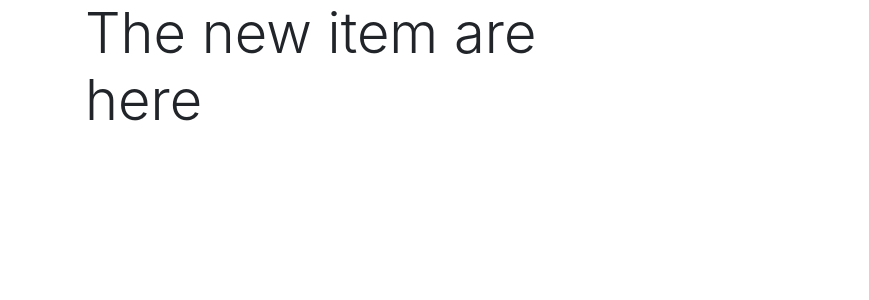
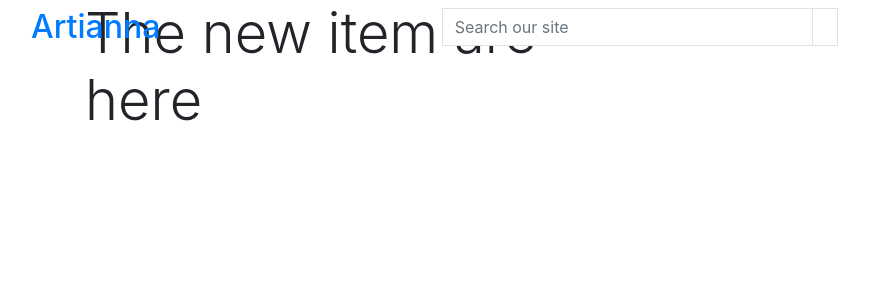
Before and after one commit to MrColorado35/artianna, a Django app: page / in a window 1280 px wide. Shown: the top 300 px of the page, without its empty margins (0-869 px from the left). Run offline with Django 3.2, Linux system fonts and the light colour scheme; some libraries are stand-ins or nearby versions.

Commit message:
add header to base.html

```diff
--- a/templates/base.html
+++ b/templates/base.html
@@ -35,7 +35,37 @@
     <title>Artianna {% block extra_title %} {% endblock %}</title>
   </head>
   <body>
-    <header class="container-fluid fixed-top"></header>
+    <header class="container-fluid fixed-top">
+        <div class="row">
+            <div class="col-12 col-lg-4 my-auto py-1 py-lg-0 text-center text-lg-left">
+                <a href="{% url 'home' %}" class="nav-link mani-logo-link">
+                    <h2 class="logo-font text-black my-0">Artianna</h2>
+                </a>
+            </div>
+
+            <div class="col-12 col-lg-4 my-auto py-1 py-lg-0">
+                 <form method="GET" action="{% url 'products' %}">
+                    <div class="input-group w-100">
+                        <input class="form-control border border-black rounded-0" type="text" name="q" placeholder="Search our site">
+                        <div class="input-group-append">
+                            <button class="form-control btn btn-black border border-black rounded-0" type="submit">
+                                <span class="icon">
+                                    <i class="fas fa-search"></i>
+                                </span>
+                            </button>
+                        </div>
+                    </div>
+                </form>
+            </div>
+
+            <div class="col-12 col-lg-4 my-auto py-1 py-lg-0">
+                <ul class="list-inline list-unstyled text-center text-lg-righ my-0">
+                    <li class="list-inline-item dropdown"></li>
+                    <li class="list-inline-item "></li>
+                </ul>
+            </div>
+        </div>
+    </header>
 
     {% if messages %}
         <div class="message-container"></div>
```
